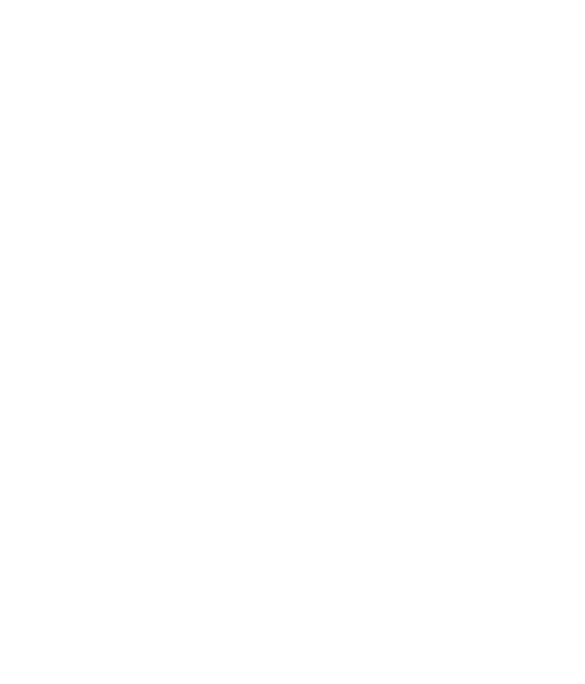
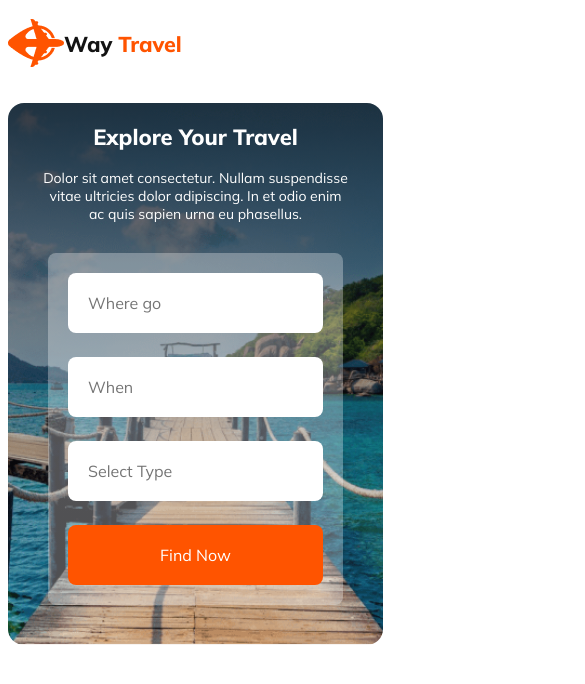
Before and after one commit to JI-RIDOY/pH-assignment-Travels, a plain HTML site: page index.html in a window 390 px wide. Shown: the top 684 px of the page, 585 px wide, since content can reach past the window. Drawn offline with Linux system fonts and the light colour scheme.

Commit message:
added banner

```diff
--- a/index.html
+++ b/index.html
@@ -4,8 +4,35 @@
     <meta charset="UTF-8">
     <meta name="viewport" content="width=device-width, initial-scale=1.0">
     <title>Waypoint Travels</title>
+    <link rel="stylesheet" href="style/styles.css">
 </head>
 <body>
-
+    <header>
+        <section class="banner-container">
+            <nav>
+                <img class="icon-img" src="Images/Group 40071 (2).png" alt="">
+                <h3 class="nav-title">Way <span class="travel-color">Travel</span></h3>
+                <ul>
+                    <li><a href=""><span class="home">Home</span></a></li>
+                    <li><a href="">Packages</a></li>
+                    <li><a href="">Testimonial</a></li>
+                    <li><a href=""></a>Blog</li>
+                    <li><a href=""></a>Contact</li>
+                </ul>
+            </nav>
+        </section>
+        <section class="back-img">
+            <div class="center-text">
+                <h1 class="banner-text">Explore Your Travel</h1>
+                <p class="banner-des">Dolor sit amet consectetur. Nullam suspendisse vitae ultricies dolor adipiscing. In et odio enim ac quis sapien urna eu phasellus.</p>
+            </div>
+            <div class="input-container">
+                <input type="text" class="input-size" placeholder="Where go">
+                <input type="text" class="input-size" placeholder="When">
+                <input type="text" class="input-size" placeholder="Select Type">
+                <button id="btn-color" class="input-size">Find Now</button>
+            </div>
+        </section>
+    </header>
 </body>
 </html>
--- /dev/null
+++ b/style/styles.css
@@ -0,0 +1,145 @@
+/* mullish font  */
+@import url('https://fonts.googleapis.com/css2?family=Mulish:wght@400;700;800&display=swap');
+* {
+    font-family: 'Mulish', sans-serif;
+}
+header{
+    margin-top: 0;
+    padding: 50px 240px;
+}
+nav{
+    display: flex;
+    justify-content: space-between;
+    align-items: center;
+}
+nav > ul{
+    display: flex;
+}
+nav li{
+    list-style: none;
+    margin-right: 50px;
+    font-weight: 500;
+    font-size: 18px;
+}
+li > a{
+    text-decoration: none;
+}
+.nav-title{
+        font-size: 45px;
+        font-weight: 800;
+        width: 1440px;
+        color: var(--Dark-01, #131313);
+}
+.home{
+    color: #FF5400;
+}
+.travel-color{
+    color: #FF5400;
+font-size: 45px;
+font-weight: 800;
+}
+.img-icon{
+    margin-right: 0;
+}
+/* back-img   */
+.back-img{
+    border-radius: 16px;
+    background-image: linear-gradient( rgba(19, 19, 24, 0.80) 0%, rgba(19, 19, 24, 0.00) 100%), url('../Images/Group\ 13\ \(1\)\ \(1\).png');
+    background-repeat: no-repeat;
+    background-size: cover;
+    margin: 0 auto;
+    padding: 250px 100px;
+}
+.center-text{
+    text-align: center;
+    margin: 0 auto;
+}
+.banner-text{
+    color: #FFF;
+    font-size: 64px;
+   font-weight: 800;
+   margin-top: -100px;
+   width: 100%;
+}
+.banner-des{
+    color: #FFF;
+font-size: 16px;
+font-weight: 400;
+width: 676px;
+margin-left: 270px;
+}
+.input-container{
+    border-radius: 8px;
+    background: rgba(255, 255, 255, 0.30);
+    text-align: center;
+    justify-content: center;
+    display: inline-flex;
+    padding: 20px;
+    gap: 24px;
+    margin-top: 25px;
+    margin-left: 150px;
+    width: 255px;
+}
+.input-size{
+    padding: 20px;
+    border-radius: 8px;
+    color: rgba(19, 19, 24, 0.50);
+    font-size: 16px;
+    font-weight: 400;
+    border: none;
+    width: 215px;
+}
+#btn-color{
+    color: #FFF;
+    border-radius: 8px;
+background: #FF5400;
+width: 255px;
+margin: 0 auto;
+}
+/* responsive styles  */
+/* mobile device  */
+@media screen and (max-width: 576px) {
+    header{
+        padding: 0;
+    }
+    .banner-container{
+        display: flex;
+        margin-bottom: 25px;
+    }
+    .nav-title{
+        font-size: 21.543px;
+        font-weight: 800;
+    }
+    .travel-color{
+        font-size: 21.543px;
+        font-weight: 800;
+    }
+    .img-icon{
+        width: 28.724px;
+    }
+    .back-img{
+        width: 335px;
+        background-position: center;
+        padding: 120px 20px;
+    }
+    .banner-text{
+        font-size: 22px;
+        font-weight: 800;
+    }
+    .banner-des{
+        font-size: 14px;
+        text-align: center;
+        font-weight: 400;
+        width: 305px;
+        margin: 0 auto;
+    }
+    .input-container{
+        display: flex;
+        flex-direction: column;
+        align-items: center;
+        margin-left: 20px;
+        margin-right: 20px;
+        margin-bottom: -80px;
+        margin-top: 30px;
+    }
+}
```
